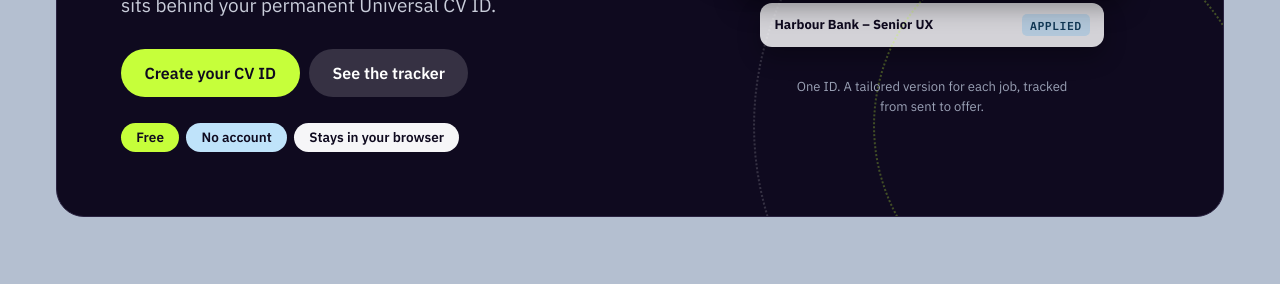
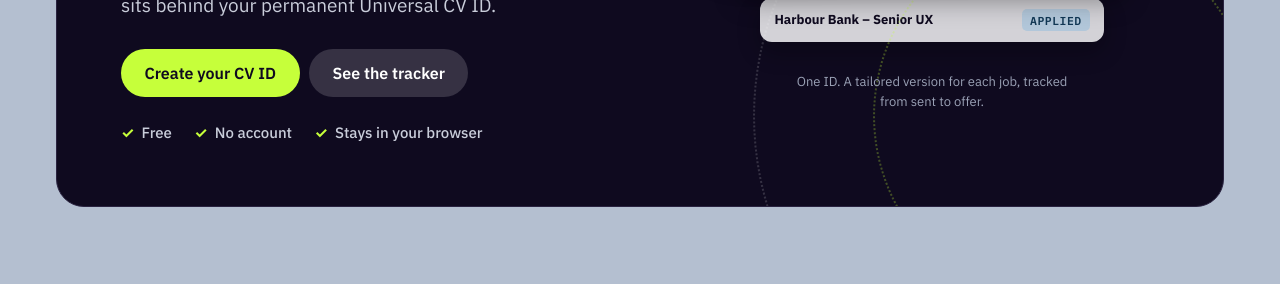
Before and after one commit to aarunanton/Universal-CVID, a plain HTML site: page index.html in a window 1280 px wide. Shown: the part 516-800 px from the top of the page. Drawn offline with Linux system fonts and the light colour scheme.

Commit message:
homepage correction

```diff
--- a/assets/cv.js
+++ b/assets/cv.js
@@ -7,7 +7,7 @@
   const STORE_KEY = 'ucvid:v3';
   const V2_KEY = 'ucvid:v2';
   const LEGACY_KEY = 'universalCVs';
-  const CANONICAL_BASE = 'https://aarunanton.github.io/Universal-CVID/';
+  const CANONICAL_BASE = 'https://cvid.app/';
 
   const SECTION_LABELS = {
     summary: 'Profile', work: 'Experience', education: 'Education', skills: 'Skills',
--- a/assets/styles.css
+++ b/assets/styles.css
@@ -985,3 +985,8 @@ input[type="number"] { width: 100%; font: 15px/1.4 var(--font); color: var(--ink
 @media (max-width: 760px) { .log-prompt { bottom: calc(84px + env(safe-area-inset-bottom, 0px)); } }
 .log-prompt { bottom: auto; top: 84px; }
 @media (max-width: 760px) { .log-prompt { bottom: auto; top: 12px; } }
+
+/* hero facts are information, not buttons: plain text with a tick, no pill */
+.hero .tagrow { gap: .4rem 1.4rem; }
+.hero .tagrow .tag { background: none; padding: 0; border-radius: 0; color: #C9CDDA; font: 500 15px/1.3 var(--font); gap: .45rem; }
+.hero .tagrow .tag::before { content: '✓'; color: #C6FF3A; font-weight: 700; }
```
